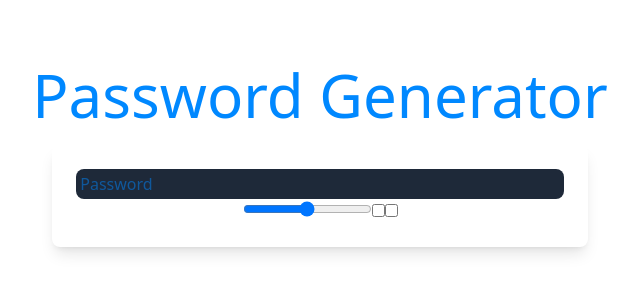
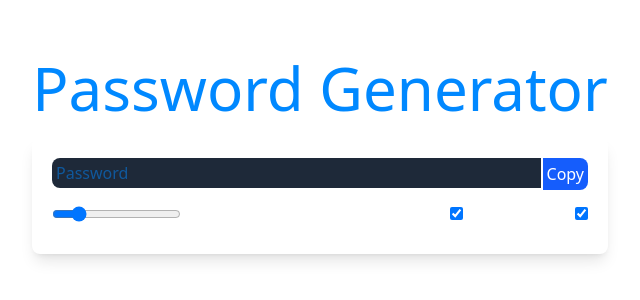
Before and after one commit to LewisSmith291/password-generator, a React (Vite) app: page / in a window 1280 px wide. Shown: the part 234-534 px from the top of the page, without its empty margins (320-960 px from the left). Built offline with nearby package versions, Linux system fonts and the light colour scheme.

Commit message:
Added checkboxes, slider and copy button

```diff
--- a/src/App.tsx
+++ b/src/App.tsx
@@ -21,13 +21,30 @@ function App() {
   }, [length, numbersAllowed, symbolsAllowed, setPassword]);
 
   return (
-    <div>
+    <div className="">
       <h1 className="text-6xl">Password Generator</h1>
-      <div id="password-gen" className="bg-white dark:bg-gray-800 p-6 rounded-lg shadow-lg m-5">
-        <input type="text" placeholder="Password" readOnly value={password} ref={passwordAsRef} className="bg-gray-800 dark:bg-white p-1 size-10/10 rounded-lg"></input>
-        <input type="range"></input>
-        <input type="checkbox"></input>
-        <input type="checkbox"></input>
+      <div id="password-gen" className="bg-white dark:bg-gray-800 p-5 rounded-lg shadow-lg m-5 gap-1 flex flex-col w-xl ">
+        <div id="text-container" className="flex-row flex gap-0.5">
+          <input id="password-text" type="text" placeholder="Password" readOnly value={password} ref={passwordAsRef}
+          className="bg-gray-800 dark:bg-white p-1 size-10/10 rounded-l-lg"></input>
+          <button id="copy-button"className="rounded-r-lg text-white p-1 cursor-pointer bg-blue-600 hover:bg-blue-700 active:bg-blue-800">Copy</button>
+        </div>
+        <div className="flex flex-row place-content-between items-center">
+          <div id="length"className="items-center flex">
+            <input id="slider" type="range" min="6" max="30" value={length} className="cursor-pointer"
+              onChange={(e) => {setLength(Number(e.target.value))}}/>
+            <label htmlFor="slider" className="m-2 text-white">Length: {length}</label>
+          </div>
+          <div id="checkboxes">
+            <label htmlFor="number-check" className="m-2 text-white">Use Numbers</label>
+            <input id="number-check" type="checkbox" defaultChecked={numbersAllowed}
+              onChange={()=>{setNumbersAllowed((prev)=> !prev)}} className=""/>
+
+            <label htmlFor="symbol-check" className="m-2 text-white">Use Symbols</label>
+            <input id="symbol-check"type="checkbox" defaultChecked={symbolsAllowed}
+              onChange={()=>{setSymbolsAllowed((prev)=> !prev)}} className=""/>
+          </div>
+        </div>
       </div>
     </div>
   )
```
